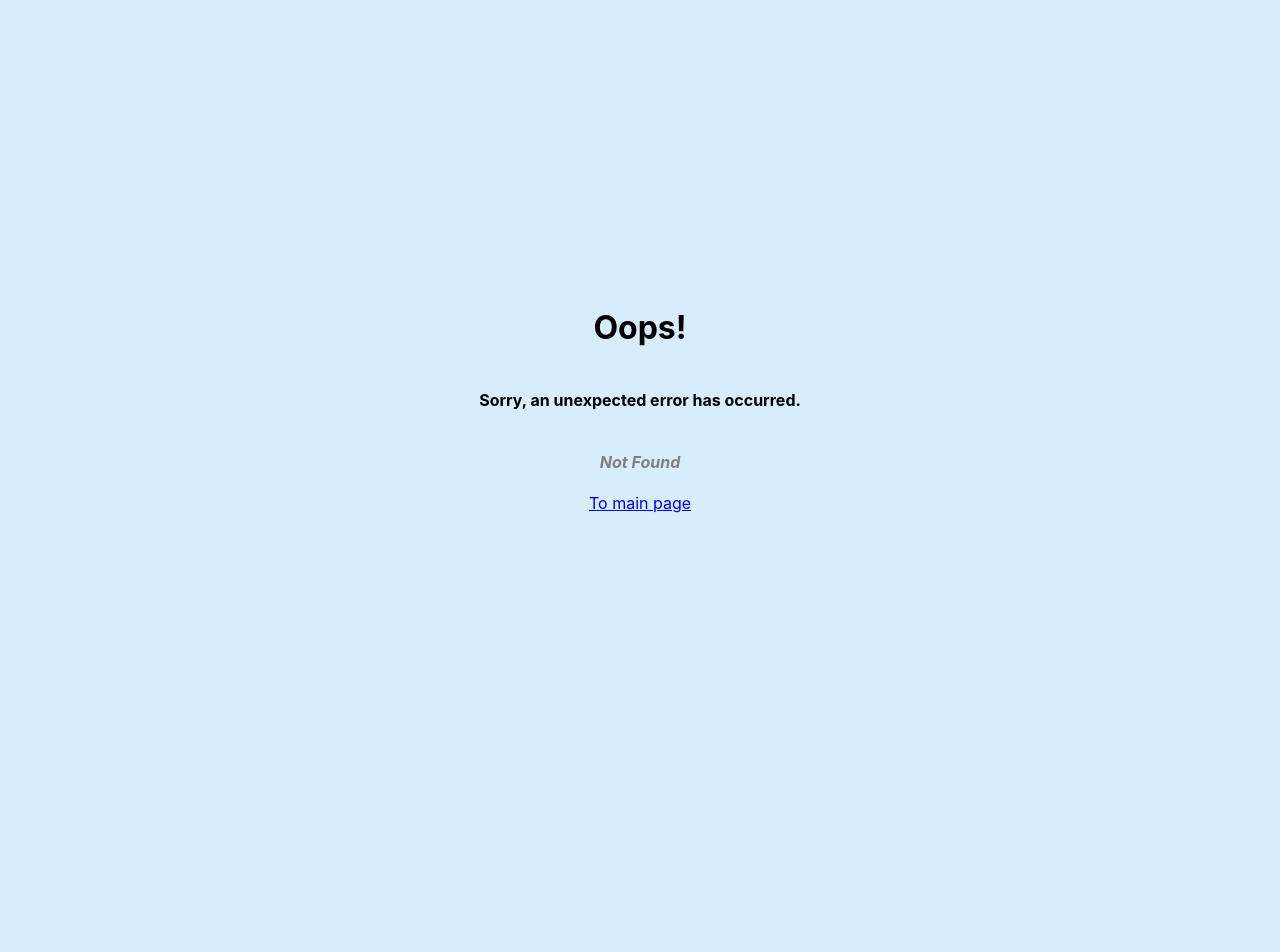
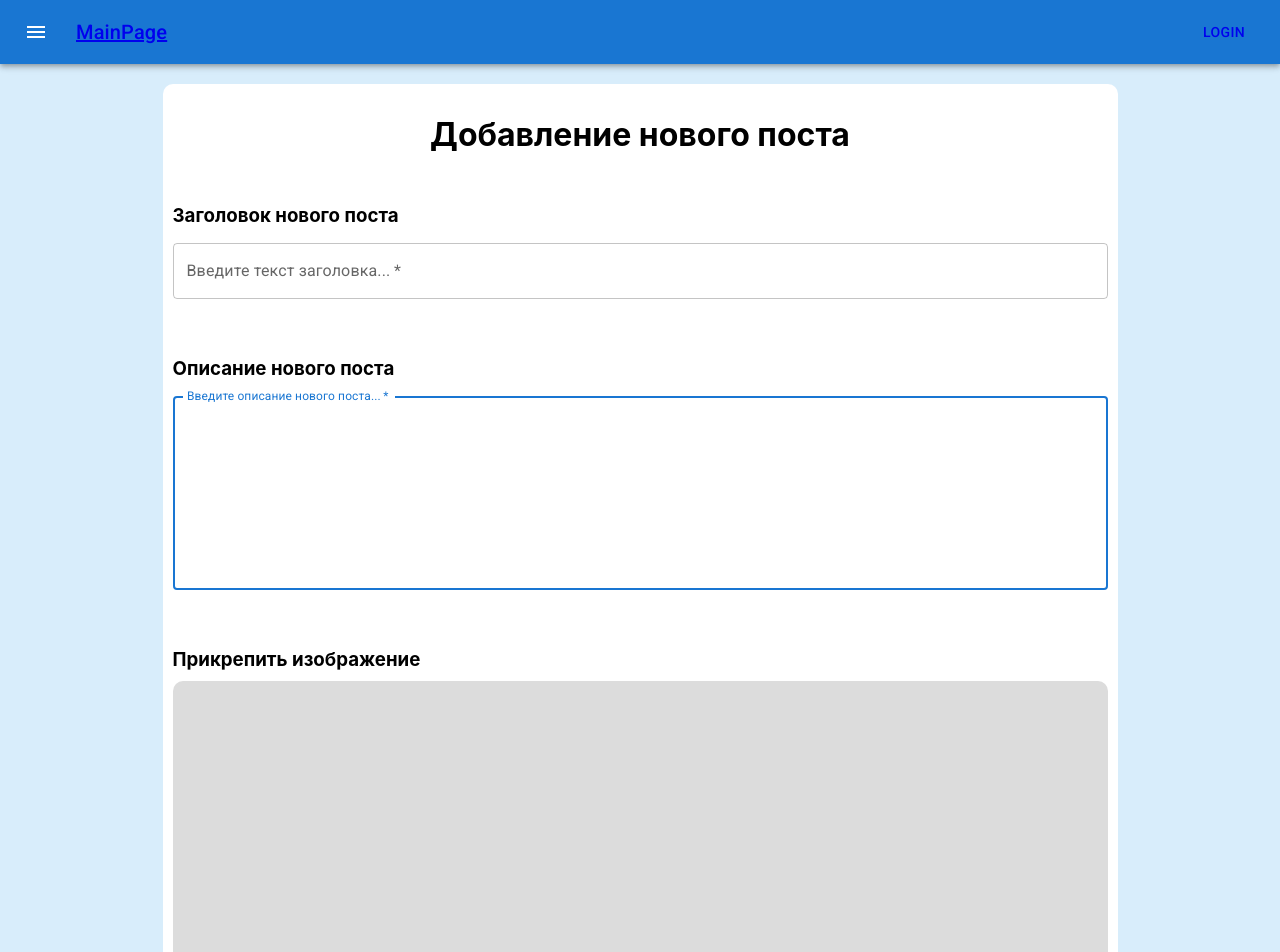
Before and after one commit to KasumovW/True-blog2.0, a React (Vite) app in the folder client/: page /new-post in a window 1280 px wide. Before the commit this address had no page. Shown: the top 952 px of the page. Before the commit the page ends 800 px from the top, so only its background shows below. Built offline with nearby package versions, Linux system fonts and the light colour scheme.

Commit message:
Added add post page

```diff
--- a/client/package.json
+++ b/client/package.json
@@ -12,6 +12,7 @@
     "@emotion/react": "^11.10.5",
     "@emotion/styled": "^11.10.5",
     "@mui/icons-material": "^5.10.16",
+    "@mui/joy": "^5.0.0-alpha.61",
     "@mui/material": "^5.10.17",
     "@reduxjs/toolkit": "^1.9.1",
     "js-cookie": "^3.0.1",
--- a/client/src/components/App/App.tsx
+++ b/client/src/components/App/App.tsx
@@ -3,6 +3,7 @@ import { createBrowserRouter, RouterProvider } from 'react-router-dom';
 import Layout from '../../layouts/layout';
 import Auth from '../../pages/Auth';
 import Main from '../../pages/Main';
+import NewPost from '../../pages/NewPost';
 
 import ErrorPage from '../ErrorPage';
 
@@ -11,7 +12,10 @@ const App: React.FC = () => {
         {
             path: '/',
             element: <Layout />,
-            children: [{ path: '/', element: <Main /> }],
+            children: [
+                { path: '/', element: <Main /> },
+                { path: '/new-post', element: <NewPost /> },
+            ],
             errorElement: <ErrorPage />,
         },
         {
--- a/client/src/components/Header/index.tsx
+++ b/client/src/components/Header/index.tsx
@@ -31,7 +31,7 @@ const index = (props: Props) => {
                         <MenuIcon />
                     </IconButton>
                     <Typography variant='h6' component='div' sx={{ flexGrow: 1 }}>
-                        MainPage
+                        <Link to='/'>MainPage</Link>
                     </Typography>
                     {token ? (
                         <Button onClick={handleExit} color='secondary'>
--- a/client/src/components/LeftBar/LeftBar.module.scss
+++ b/client/src/components/LeftBar/LeftBar.module.scss
@@ -1,6 +1,6 @@
 .wrapper {
     width: 320px;
-    height: 560px;
+    height: 600px;
     border-radius: 10px;
     background-color: #fff;
     padding-bottom: 10px;
@@ -39,11 +39,11 @@
         text-decoration: none;
     }
 
-    a::after {
+    p + a::after {
         content: ' ]';
     }
 
-    a::before {
+    p + a::before {
         content: '[ ';
     }
 }
--- a/client/src/components/LeftBar/index.tsx
+++ b/client/src/components/LeftBar/index.tsx
@@ -3,12 +3,15 @@ import s from './LeftBar.module.scss';
 import BorderColorIcon from '@mui/icons-material/BorderColor';
 
 import avatar from '../../assets/avatar.jpg';
+import { Button } from '@mui/material';
+import { Link } from 'react-router-dom';
 
 type Props = {};
 
 const index = (props: Props) => {
     return (
         <div className={s.wrapper}>
+            <div>
                 <img src={avatar} alt='Picture didnt load' />
                 <div>
                     <h3>
@@ -24,6 +27,12 @@ const index = (props: Props) => {
                     <a href=''>Read more</a>
                 </div>
             </div>
+            <Link to='/new-post'>
+                <Button fullWidth variant='contained' sx={{ mt: 3 }} color='primary'>
+                    Added new post
+                </Button>
+            </Link>
+        </div>
     );
 };
 
--- /dev/null
+++ b/client/src/pages/NewPost/NewPost.module.scss
@@ -0,0 +1,43 @@
+.wrapper {
+    width: 935px;
+    margin: auto;
+    margin-bottom: 50px;
+    background-color: white;
+    border-radius: 10px;
+    padding: 10px;
+
+    h1 {
+        text-align: center;
+    }
+
+    h3 {
+        margin: 0px;
+        margin-top: 50px;
+    }
+
+    .banner {
+        width: 100%;
+        display: block;
+        margin-top: 50px;
+
+        .dumb {
+            width: 100%;
+            height: 300px;
+            background-color: gainsboro;
+            border-radius: 10px;
+            margin-top: 10px;
+            cursor: pointer;
+        }
+
+        img {
+            width: 100%;
+            border-radius: 10px;
+            margin-top: 10px;
+            cursor: pointer;
+        }
+
+        input {
+            display: none;
+        }
+    }
+}
--- /dev/null
+++ b/client/src/pages/NewPost/index.tsx
@@ -0,0 +1,79 @@
+import React from 'react';
+import { TextField } from '@mui/material';
+
+import s from './NewPost.module.scss';
+
+import image_pickker from '../../assets/avatar-picker.svg';
+
+type Props = {};
+
+interface Post {
+    title: string;
+    description: string;
+    image: null | any;
+}
+
+const index = (props: Props) => {
+    const [post, setPost] = React.useState<Post>({ title: '', description: '', image: null });
+
+    const imageHandler = (e: React.ChangeEvent<HTMLInputElement>) => {
+        e.target.files && setPost({ ...post, image: e.target.files[0] });
+    };
+
+    const changePost = (e: React.ChangeEvent<HTMLInputElement>, title: string) => {
+        setPost({ ...post, [title]: e.target.value });
+    };
+
+    return (
+        <div className={s.wrapper}>
+            <h1>Добавление нового поста</h1>
+            <form>
+                <h3>Заголовок нового поста</h3>
+                <TextField
+                    margin='normal'
+                    required
+                    fullWidth
+                    id='title'
+                    label='Введите текст заголовка...'
+                    name='title'
+                    autoComplete='title'
+                    autoFocus
+                    value={post.title}
+                    onChange={(e: React.ChangeEvent<HTMLInputElement>) => changePost(e, 'title')}
+                />
+                <h3>Описание нового поста</h3>
+                <TextField
+                    margin='normal'
+                    required
+                    fullWidth
+                    id='description'
+                    label='Введите описание нового поста...'
+                    name='description'
+                    autoComplete='description'
+                    autoFocus
+                    multiline
+                    minRows={7}
+                    value={post.description}
+                    onChange={(e: React.ChangeEvent<HTMLInputElement>) => changePost(e, 'description')}
+                />
+            </form>
+            <label htmlFor='image' className={s.banner}>
+                <h3>Прикрепить изображение</h3>
+                {post.image ? (
+                    <img src={URL.createObjectURL(post.image)} alt='Картинка не загрузилась' />
+                ) : (
+                    <div className={s.dumb} title='Добавить изображение'></div>
+                )}
+                <input
+                    onChange={imageHandler}
+                    id='image'
+                    className='hidden'
+                    type='file'
+                    accept='.jpg, .jpeg, .png,'
+                />
+            </label>
+        </div>
+    );
+};
+
+export default index;
```
Also changed, not shown: client/src/assets/avatar-picker.svg (added), 1 other file (tests, documents, lock files or other folders). Lines whose indentation alone changed are shown as unchanged.
